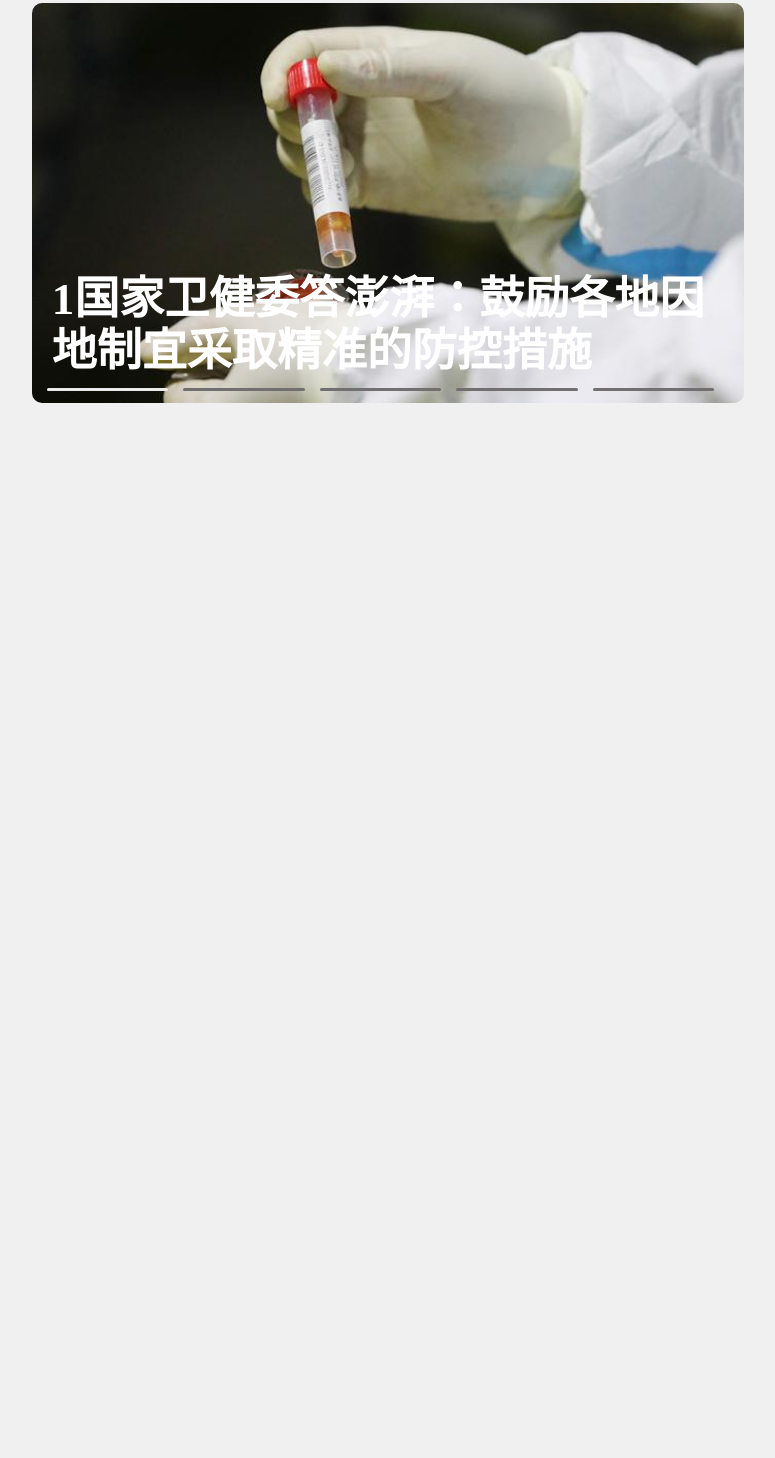
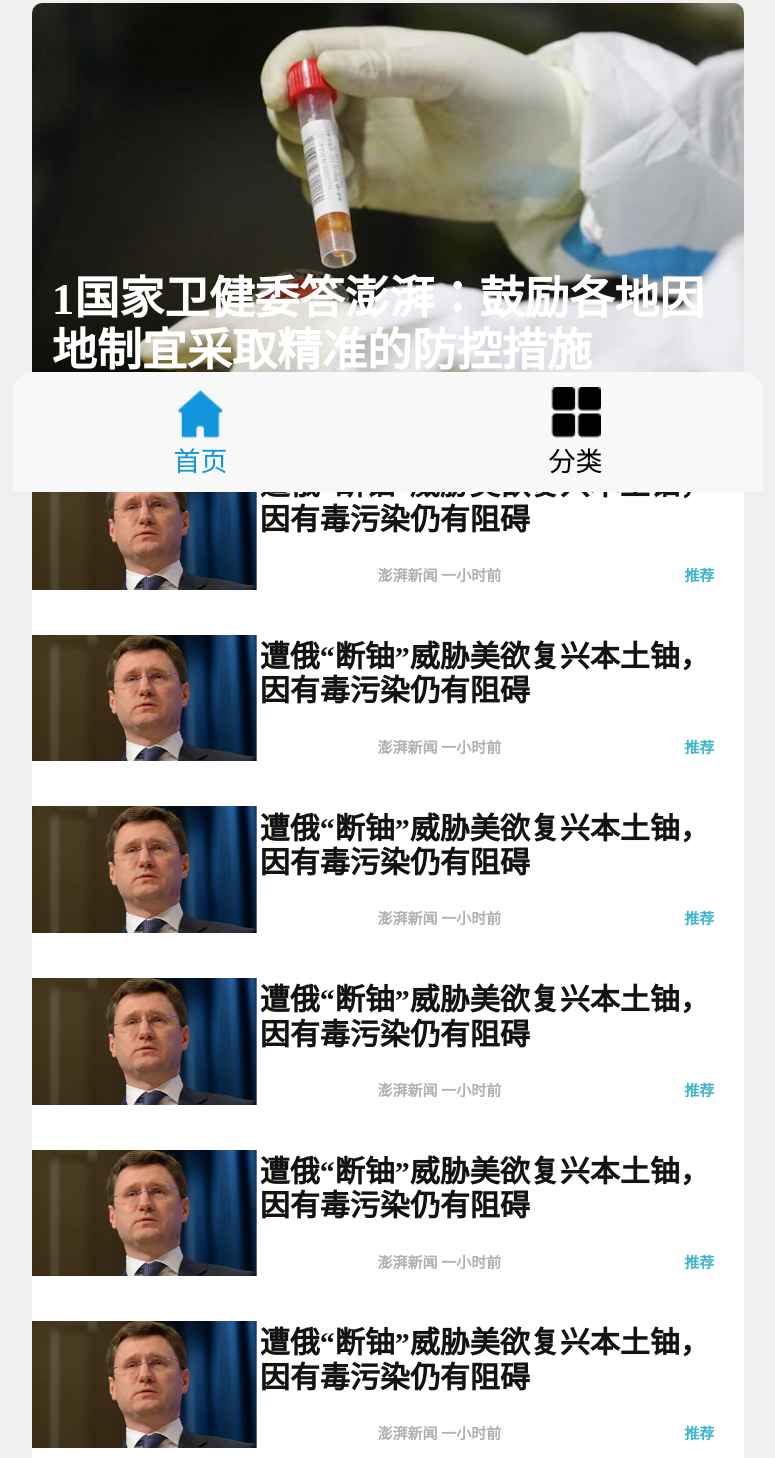
Before and after one commit to er1anyu/news, a plain HTML site: page views/index.html in a window 1280 px wide. Shown: the part 308-1766 px from the top of the page, without its empty margins (252-1027 px from the left). Before the commit the page ends 800 px from the top, so only its background shows below. Drawn offline with Linux system fonts and the light colour scheme; a web font is replaced by a local one.

Commit message:
页脚完成

```diff
--- a/views/css/index.css
+++ b/views/css/index.css
@@ -75,7 +75,7 @@ header .right {
 
 header .search {
     position: relative;
-    top: -0.0067rem;
+    top: -0.137rem;
 }
 
 header #search {
@@ -176,3 +176,94 @@ nav li .text {
 .bar .current {
     background-color: #ebebeb;
 }
+
+/* 文章区域 */
+article {
+    display: flex;
+    flex-direction: column;
+    width: 9.5rem;
+    margin: 0 auto;
+    margin-top: .5rem;
+    border-radius: .2rem;
+    background: white;
+}
+
+article li {
+    margin-top: 0.3rem;
+    position: relative;
+    margin-bottom: 0.5rem;
+}
+
+article li:last-child {
+
+    margin-bottom: 0.1rem;
+}
+
+article li img {
+    width: 3rem;
+    position: relative;
+    display: inline-block;
+}
+
+article .headline {
+    font-size: .4rem;
+    position: relative;
+    width: 6rem;
+    right: 0;
+    bottom: 0.8rem;
+    display: inline-block;
+    color: #131313;
+    font-weight: bolder;
+}
+
+article .author {
+    font-size: .2rem;
+    position: absolute;
+    top: 1.4rem;
+    right: 3.24rem;
+    color: #B1B1B1;
+    font-weight: bolder;
+}
+
+article .recommend {
+    font-size: .2rem;
+    position: absolute;
+    top: 1.4rem;
+    color: #41B5CC;
+    right: 0.4rem;
+    font-weight: bolder;
+}
+
+/* 页脚部分 */
+footer {
+    position: fixed;
+    bottom: 0;
+    width: 10rem;
+    z-index: 1;
+    height: 1.6rem;
+    border-radius: .2667rem .2667rem 0 0;
+    background-color: rgb(248, 248, 248);
+
+}
+
+footer ul {
+    display: flex;
+    justify-content: space-around;
+}
+
+footer li {
+    padding-top: .2rem;
+    position: relative;
+    display: flex;
+    flex-direction: column;
+}
+
+footer li img {
+    display: block;
+    width: .7rem;
+}
+
+footer span {
+    padding-top: .1rem;
+    font-size: .36rem;
+}
--- a/views/index.html
+++ b/views/index.html
@@ -61,6 +61,87 @@
             <li></li>
         </ol>
     </nav>
+
+    <article>
+        <ul>
+            <li>
+                <img src="images/a1.png" alt="">
+                </img>
+                <p class="headline">
+                    遭俄“断铀”威胁美欲复兴本土铀，因有毒污染仍有阻碍
+                </p>
+                <p class="author">澎湃新闻 一小时前</p>
+                <p class="recommend">推荐</p>
+            </li>
+            <li>
+                <img src="images/a1.png" alt="">
+                </img>
+                <p class="headline">
+                    遭俄“断铀”威胁美欲复兴本土铀，因有毒污染仍有阻碍
+                </p>
+                <p class="author">澎湃新闻 一小时前</p>
+                <p class="recommend">推荐</p>
+            </li>
+            <li>
+                <img src="images/a1.png" alt="">
+                </img>
+                <p class="headline">
+                    遭俄“断铀”威胁美欲复兴本土铀，因有毒污染仍有阻碍
+                </p>
+                <p class="author">澎湃新闻 一小时前</p>
+                <p class="recommend">推荐</p>
+            </li>
+            <li>
+                <img src="images/a1.png" alt="">
+                </img>
+                <p class="headline">
+                    遭俄“断铀”威胁美欲复兴本土铀，因有毒污染仍有阻碍
+                </p>
+                <p class="author">澎湃新闻 一小时前</p>
+                <p class="recommend">推荐</p>
+            </li>
+            <li>
+                <img src="images/a1.png" alt="">
+                </img>
+                <p class="headline">
+                    遭俄“断铀”威胁美欲复兴本土铀，因有毒污染仍有阻碍
+                </p>
+                <p class="author">澎湃新闻 一小时前</p>
+                <p class="recommend">推荐</p>
+            </li>
+            <li>
+                <img src="images/a1.png" alt="">
+                </img>
+                <p class="headline">
+                    遭俄“断铀”威胁美欲复兴本土铀，因有毒污染仍有阻碍
+                </p>
+                <p class="author">澎湃新闻 一小时前</p>
+                <p class="recommend">推荐</p>
+            </li>
+            <li>
+                <img src="images/a1.png" alt="">
+                </img>
+                <p class="headline">
+                    遭俄“断铀”威胁美欲复兴本土铀，因有毒污染仍有阻碍
+                </p>
+                <p class="author">澎湃新闻 一小时前</p>
+                <p class="recommend">推荐</p>
+            </li>
+        </ul>
+    </article>
+
+    <footer>
+        <ul>
+            <li>
+                <img src="images/首页.png" alt="">
+                <span>首页</span>
+            </li>
+            <li>
+                <img src="images/应用中心.png" alt="">
+                <span>分类</span>
+            </li>
+        </ul>
+    </footer>
     <script src="js/flexible.js"></script>
     <script src="js/jquery.js"></script>
     <script src="js/index.js"></script>
--- a/views/js/index.js
+++ b/views/js/index.js
@@ -77,5 +77,32 @@ $(function () {
     function changeBar(current){
         $('.bar li').eq(current).addClass('current').siblings().removeClass('current')
     }
+
+
+
+
+
+
+
+
+
+
+    //页脚代码
+        $('footer ul li').eq(0).on('click',function(){
+           $(this).children('img').prop('src','images/首页_填充.png')
+           $(this).children('span').css('color','#1296DB')
+
+           $(this).parent().children('li').eq(1).children('img').prop('src','images/应用中心.png')
+           $(this).parent().children('li').eq(1).children('span').css('color','black')
+        })
+        $('footer ul li').eq(0).click()
+
+        $('footer ul li').eq(1).on('click',function(){
+            $(this).children('img').prop('src','images/分类.png')
+            $(this).children('span').css('color','#1296DB')
+
+            $(this).parent().children('li').eq(0).children('img').prop('src','images/首页.png')
+            $(this).parent().children('li').eq(0).children('span').css('color','black')
+         })
     //结尾
 })
```
Also changed, not shown: views/images/a1.png (added), views/images/分类.png (added), views/images/应用中心.png (added), views/images/首页.png (added), views/images/首页_填充.png (added).
